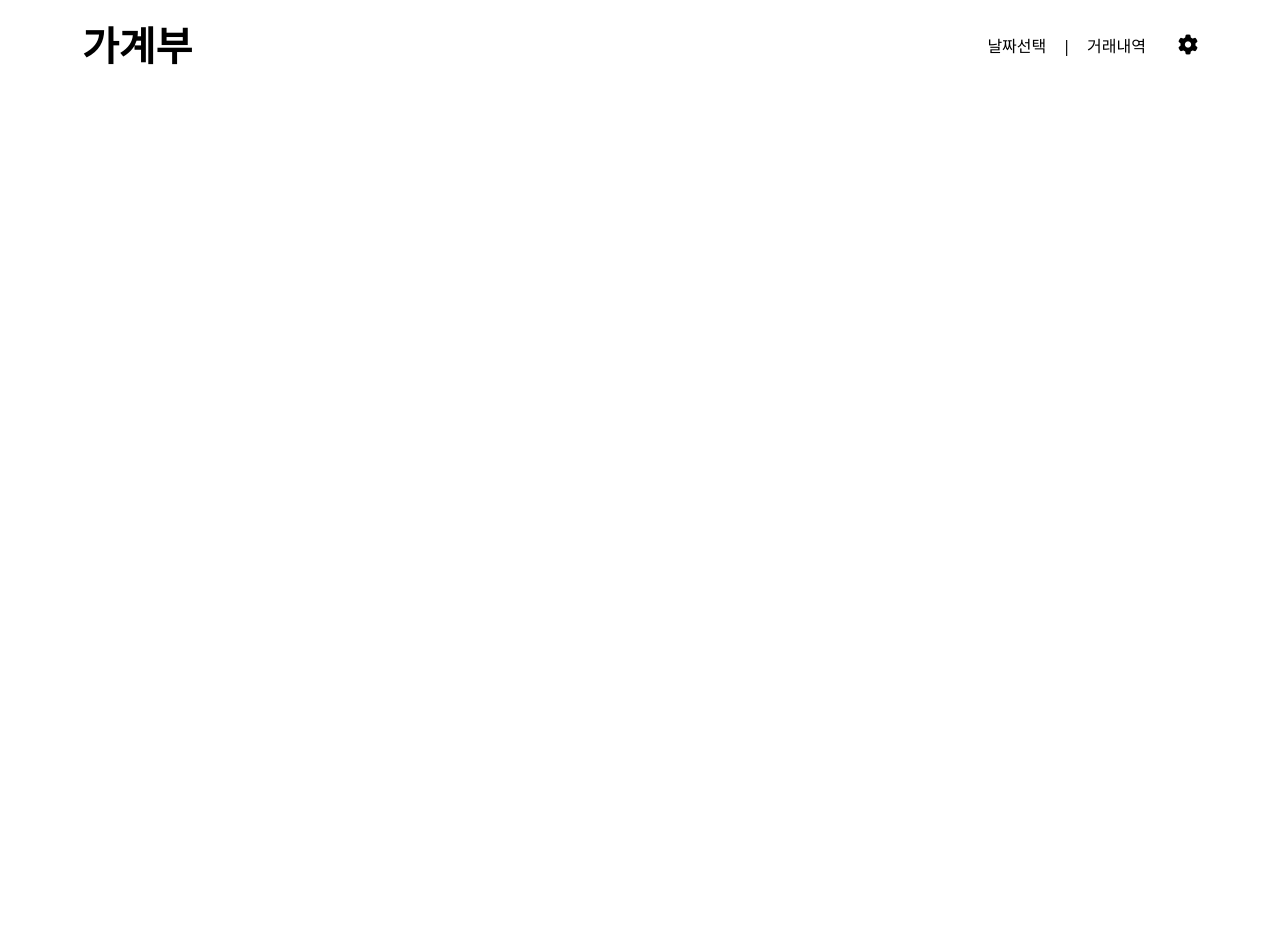
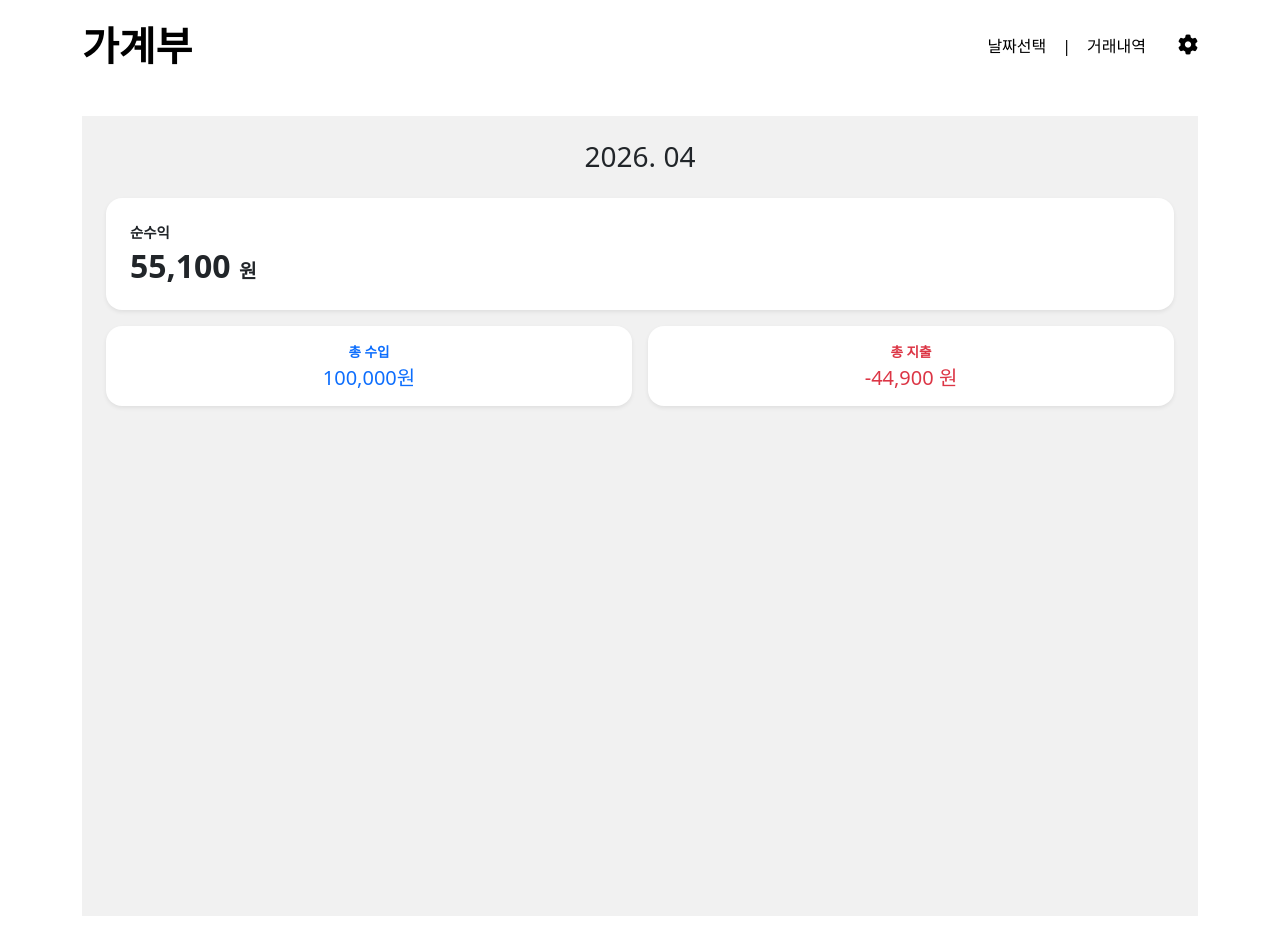
Before and after one commit to NewYoyo-coder/Skeleton-project, a Vue app in the folder Skeleton-project/: page /mainDashboard in a window 1280 px wide. Before the commit the page ends 800 px from the top, so only its background shows below. Built offline with nearby package versions, Linux system fonts and the light colour scheme; data requests are answered from the project's data file.

Commit message:
axios 설치 및 main-dashboard 요약카드 작성

```diff
--- a/Skeleton-project/db.json
+++ b/Skeleton-project/db.json
@@ -0,0 +1,94 @@
+{
+  "transactions": [
+    {
+      "id": 61,
+      "date": "2026-03-30",
+      "transaction_type": "income",
+      "payment_method": "account",
+      "amount": 150000,
+      "category": "보너스",
+      "shop_name": "주식회사 본사",
+      "item_name": "우수사원 포상",
+      "memo": "자랑"
+    },
+
+    {
+      "id": 62,
+      "date": "2026-03-31",
+      "transaction_type": "expense",
+      "payment_method": "card",
+      "amount": 26000,
+      "category": "식비",
+      "shop_name": "배달의민족",
+      "item_name": "초밥 세트",
+      "memo": null
+    },
+    {
+      "id": 63,
+      "date": "2026-03-31",
+      "transaction_type": "expense",
+      "payment_method": "cash",
+      "amount": 6000,
+      "category": "생활용품",
+      "shop_name": "올리브영",
+      "item_name": "클렌징폼",
+      "memo": "리마인드"
+    },
+    {
+      "id": 64,
+      "date": "2026-04-01",
+      "transaction_type": "expense",
+      "payment_method": "card",
+      "amount": 4500,
+      "category": "식비",
+      "shop_name": "스타벅스",
+      "item_name": "아이스 아메리카노",
+      "memo": "카공"
+    },
+    {
+      "id": 65,
+      "date": "2026-04-01",
+      "transaction_type": "income",
+      "payment_method": "account",
+      "amount": 100000,
+      "category": "용돈",
+      "shop_name": "부모님",
+      "item_name": "4월 첫 용돈",
+      "memo": "아껴쓰기"
+    },
+    {
+      "id": 66,
+      "date": "2026-04-02",
+      "transaction_type": "expense",
+      "payment_method": "card",
+      "amount": 32000,
+      "category": "쇼핑",
+      "shop_name": "무신사",
+      "item_name": "캡모자",
+      "memo": null
+    },
+
+    {
+      "id": 67,
+      "date": "2026-04-02",
+      "transaction_type": "expense",
+      "payment_method": "account",
+      "amount": 1500,
+      "category": "교통",
+      "shop_name": "카카오택시",
+      "item_name": "지하철 환승",
+      "memo": null
+    },
+    {
+      "id": 68,
+      "date": "2026-04-03",
+      "transaction_type": "expense",
+      "payment_method": "card",
+      "amount": 6900,
+      "category": "통신",
+      "shop_name": "네이버페이",
+      "item_name": "구독 서비스",
+      "memo": "정기결제"
+    }
+  ]
+}
--- a/Skeleton-project/package.json
+++ b/Skeleton-project/package.json
@@ -9,6 +9,7 @@
     "preview": "vite preview"
   },
   "dependencies": {
+    "axios": "^1.14.0",
     "bootstrap": "^5.3.8",
     "pinia": "^3.0.4",
     "vue": "^3.5.30",
--- a/Skeleton-project/src/components/main-dashboard.vue
+++ b/Skeleton-project/src/components/main-dashboard.vue
@@ -1,3 +1,123 @@
-<template></template>
-<script></script>
-<style></style>
+<template>
+  <div class="dashboard-wrapper bg-f1f1f1 min-vh-100 pt-4 pb-5">
+    <div class="container px-4">
+      <h3 class="text-center mb-4 text-dark" style="font-weight: 300">
+        {{ displayDate }}
+      </h3>
+
+      <div class="card border-0 shadow-sm rounded-4 mb-3">
+        <div
+          class="card-body p-4 d-flex justify-content-between align-items-center"
+        >
+          <div>
+            <div class="text-dark fw-bold mb-1" style="font-size: 0.9rem">
+              순수익
+            </div>
+            <h2 class="fw-bold mb-0 text-dark">
+              {{ formatNumber(netIncome) }}
+              <span style="font-size: 1.2rem">원</span>
+            </h2>
+          </div>
+        </div>
+      </div>
+
+      <div class="row g-3">
+        <div class="col-6">
+          <div class="card border-0 shadow-sm rounded-4 h-100">
+            <div class="card-body text-center p-3">
+              <div
+                class="text-primary mb-1"
+                style="font-size: 0.85rem; font-weight: 600"
+              >
+                총 수입
+              </div>
+              <h5 class="text-primary mb-0">
+                {{ formatNumber(totalIncome) }}원
+              </h5>
+            </div>
+          </div>
+        </div>
+
+        <div class="col-6">
+          <div class="card border-0 shadow-sm rounded-4 h-100">
+            <div class="card-body text-center p-3">
+              <div
+                class="text-danger mb-1"
+                style="font-size: 0.85rem; font-weight: 600"
+              >
+                총 지출
+              </div>
+              <h5 class="text-danger mb-0">
+                {{ totalExpense > 0 ? '-' : ''
+                }}{{ formatNumber(totalExpense) }} 원
+              </h5>
+            </div>
+          </div>
+        </div>
+      </div>
+    </div>
+  </div>
+</template>
+
+<script setup>
+import { ref, computed, watch, onMounted } from 'vue';
+import axios from 'axios';
+import { useDateStore } from '@/stores/select-date.js';
+
+const dateStore = useDateStore();
+const transactions = ref([]);
+
+const displayDate = computed(() => {
+  const y = dateStore.selectedYear;
+  const m = dateStore.selectedMonth;
+  const mm = m < 10 ? `0${m}` : m;
+  return `${y}. ${mm}`;
+});
+
+const fetchTransactions = async () => {
+  try {
+    const response = await axios.get('http://localhost:3000/transactions');
+    transactions.value = response.data.filter((tx) => {
+      const txDate = new Date(tx.date);
+      return (
+        txDate.getFullYear() === dateStore.selectedYear &&
+        txDate.getMonth() + 1 === dateStore.selectedMonth
+      );
+    });
+  } catch (error) {
+    console.error('데이터 통신 에러:', error);
+  }
+};
+
+watch([() => dateStore.selectedYear, () => dateStore.selectedMonth], () => {
+  fetchTransactions();
+});
+
+onMounted(() => {
+  fetchTransactions();
+});
+
+const totalIncome = computed(() => {
+  return transactions.value
+    .filter((t) => t.transaction_type === 'income')
+    .reduce((sum, t) => sum + t.amount, 0);
+});
+
+const totalExpense = computed(() => {
+  return transactions.value
+    .filter((t) => t.transaction_type === 'expense')
+    .reduce((sum, t) => sum + t.amount, 0);
+});
+
+const netIncome = computed(() => totalIncome.value - totalExpense.value);
+
+const formatNumber = (num) => {
+  return num.toLocaleString('ko-KR');
+};
+</script>
+
+<style scoped>
+.bg-f1f1f1 {
+  background-color: #f1f1f1;
+}
+</style>
```
Also changed, not shown: 1 other file (tests, documents, lock files or other folders).
